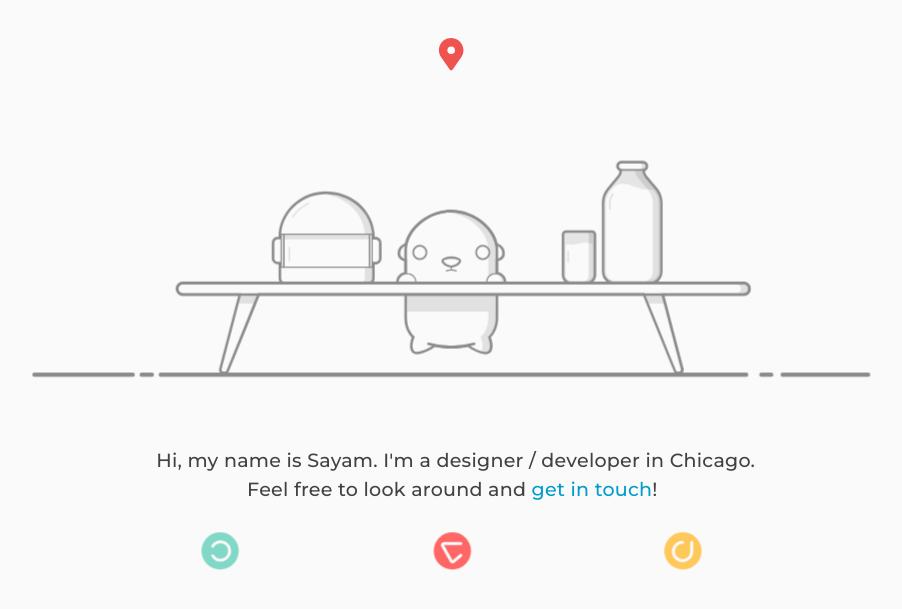
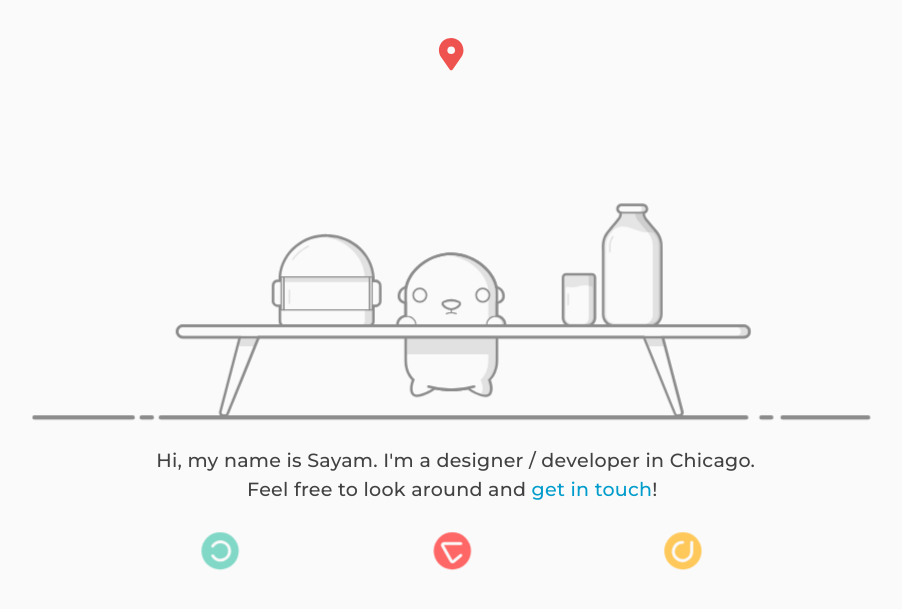
Before and after one commit to sayamkim/portfolio, a Jekyll site: the page built from index.html, in a window 1280 px wide. Shown: the top 609 px of the page, without its empty margins (189-1091 px from the left). Built offline with Jekyll 4.4.1, drawn with Linux system fonts in a browser that asks for light colours; nearby versions of some CDN libraries.

Commit message:
Fix cross-browser layout issues. Look into animation inconsistency in Safari.

```diff
--- a/_layouts/home-category-layout.html
+++ b/_layouts/home-category-layout.html
@@ -21,4 +21,4 @@
     <script src="https://ajax.googleapis.com/ajax/libs/jquery/3.1.1/jquery.min.js"></script>
     <script type="text/javascript" src="/assets/js/interactions.js"></script>
   </body>
-  </html>
+</html>
--- a/assets/css/home_page_styles.css
+++ b/assets/css/home_page_styles.css
@@ -112,5 +112,5 @@
 }
 
 .milk {
-  transform: scale(.75) translate(32.5px, -155px);
+  transform: scale(.75) translate(32.5px, -145px);
 }
--- a/assets/css/main.css
+++ b/assets/css/main.css
@@ -33,10 +33,10 @@
   }
 
   .container {
+    position: absolute;
     display: flex;
     flex-direction: column;
     align-items: center;
-    justify-content: center;
     height: 100%;
     top: 0;
     left: 0;
@@ -120,7 +120,7 @@
 }
 
 .nav-icon-lines {
-  display: block;
+  /*display: block;*/
   overflow: visible;
   height: 100%;
   max-width: 4%;
--- a/assets/css/resume_pages_linked.css
+++ b/assets/css/resume_pages_linked.css
@@ -3,23 +3,13 @@
   position: absolute;
   display: flex;
   flex-direction: column;
-  justify-content: center;
+  /*justify-content: center;*/
   align-items: center;
   top: 0;
   left: 0;
   bottom: 0;
   right: 0;
   background-color: #FAFAFA;
-  /*animation: resume-bg-fade-in 2s ease forwards;*/
-}
-
-@keyframes resume-bg-fade-in {
-  0% {
-    background-color: #FAFAFA;
-  }
-  100% {
-    background-color: #F7F5F2;
-  }
 }
 
 .resume-extension-width {
@@ -27,6 +17,7 @@
   display: flex;
   flex-direction: column;
   justify-content: center;
+  height: 100%;
   width: calc(100% - 20vw);
 }
 
@@ -138,6 +129,21 @@
 
 /* ANIMATIONS */
   /* ---Text Movers--- */
+  .experience-text-show-left {
+    animation: translate-text-left-experience 2.25s ease forwards;
+  }
+
+  @keyframes translate-text-left-experience {
+    0% {
+      transform: translate3d(50%, 0px, 0px);
+      opacity: 0;
+    }
+    100% {
+      transform: translate3d(0%, 0px, 0px);
+      opacity: 1;
+    }
+  }
+
   .experience-text-show-up {
     animation: translate-text-up-experience 1.25s ease 1s forwards;
   }
@@ -168,16 +174,18 @@
     }
   }
 
-  .experience-text-show-left {
-    animation: translate-text-left-experience 2.25s ease forwards;
+  .skills-text-show-left {
+    animation: translate-text-left-slow-skills 2.25s ease forwards;
   }
 
-  @keyframes translate-text-left-experience {
+  @keyframes translate-text-left-slow-skills {
     0% {
-      transform: translate3d(50%, 0px, 0px);
+      transform: translate3d(100%, 0px, 0px);
+      opacity: 0;
     }
     100% {
       transform: translate3d(0%, 0px, 0px);
+      opacity: 1;
     }
   }
 
@@ -196,16 +204,18 @@
     }
   }
 
-  .skills-text-show-left {
-    animation: translate-text-left-slow-skills 2.25s ease forwards;
+  .contact-text-show-left {
+    animation: translate-text-left-slow-contact 2.25s ease forwards;
   }
 
-  @keyframes translate-text-left-slow-skills {
+  @keyframes translate-text-left-slow-contact {
     0% {
       transform: translate3d(100%, 0px, 0px);
+      opacity: 0;
     }
     100% {
       transform: translate3d(0%, 0px, 0px);
+      opacity: 1;
     }
   }
 
@@ -221,19 +231,6 @@
     100% {
       transform: translate3d(0px, 0%, 0px);
       opacity: 1;
-    }
-  }
-
-  .contact-text-show-left {
-    animation: translate-text-left-slow-contact 2.25s ease forwards;
-  }
-
-  @keyframes translate-text-left-slow-contact {
-    0% {
-      transform: translate3d(100%, 0px, 0px);
-    }
-    100% {
-      transform: translate3d(0%, 0px, 0px);
     }
   }
 
--- a/index.html
+++ b/index.html
@@ -98,9 +98,6 @@
 							  <g id="carton-outline" fill="#8C8C8C">
 						      <path d="M143 .6c.4 0 .78.2.8.65 0 .45-.38.68-.78.68v.35c0 .36.07.68.22 1 .14.32.36.58.58.85l1.3 1.6c.97 1.15 1.77 1.9 2 3.54.06.44.04 1.6.04 2.05v14.45c0 .75-.15 1.32-.7 1.88-.54.56-1.1.73-1.87.73H136.76c-.14 0-.28 0-.42-.02-.7-.06-1.35-.42-1.77-1-.5-.67-.46-1.18-.46-1.94v-8.26-4.13-2.07c0-.7-.04-1.37.1-2.05.15-.7.42-1.3.84-1.88.4-.55.87-1.07 1.3-1.6.44-.53.88-1.06 1.3-1.6.54-.63.6-1.13.6-1.92h-.07c-.4 0-.76-.33-.7-.74.02-.23.1-.37.3-.48.18-.12.36-.12.56-.12H143m0-.6h-4.65c-.23 0-.55 0-.88.2-.34.23-.53.52-.58.9-.05.37.06.71.3 1 .12.13.27.24.44.32-.03.4-.13.7-.43 1.06l-.65.8-.65.8c-.13.15-.27.3-.4.47-.3.37-.63.74-.92 1.14-.48.64-.78 1.3-.95 2.1-.13.63-.12 1.23-.12 1.8l.02.38V25.54c0 .75 0 1.4.57 2.2.5.72 1.32 1.17 2.2 1.24h8.29c.98 0 1.67-.27 2.3-.9.76-.78.86-1.6.86-2.3V11.08c0-.76 0-1.53-.05-1.92-.2-1.6-.92-2.43-1.74-3.4l-.37-.44-1.3-1.6-.07-.06c-.2-.23-.35-.42-.45-.65-.1-.2-.14-.4-.16-.62.16-.06.3-.15.43-.27.23-.24.35-.55.34-.9C144.36.52 143.8 0 143 0z"/>
 							  </g>
-							  <!-- <g id="carton-text" fill="#B2B2B2">
-							    <path d="M137.18 10.52c.1-.2.26-.33.46-.44.2-.1.44-.15.7-.15h2.24v1.3h-1.86c-.17 0-.3.05-.4.14s-.16.2-.16.35c0 .17.07.3.2.4s.28.15.48.15h1.74v1.3h-1.86c-.17 0-.3.05-.4.14s-.16.2-.16.36c0 .17.07.3.2.4.12.1.28.15.48.15h1.74v1.32h-3.52v-1.3h.54c-.2-.13-.34-.28-.44-.47-.1-.18-.15-.4-.15-.63 0-.27.08-.5.2-.7s.33-.36.57-.46c-.24-.1-.43-.27-.56-.47-.12-.22-.2-.45-.2-.72 0-.25.07-.47.18-.66zM137.88 24.33c0-.3.13-.67.37-1.15-.27-.14-.55-.3-.82-.43-.28.5-.42 1-.42 1.54 0 .44.1.8.32 1.08.2.28.5.4.86.4.23 0 .42-.05.57-.17.15-.12.26-.26.33-.43.07-.17.14-.38.2-.63.06-.2.1-.33.15-.42s.1-.12.16-.12c.04 0 .08.02.1.07.04.06.05.13.05.22 0 .18-.04.4-.1.6-.08.22-.2.44-.33.66l.82.4c.16-.23.3-.48.37-.76.1-.3.14-.58.14-.9 0-.46-.1-.83-.32-1.1-.2-.3-.5-.44-.85-.44-.23 0-.42.07-.57.2-.15.12-.26.27-.33.44-.07.17-.15.38-.22.64-.05.2-.1.34-.14.43-.03.08-.08.13-.15.13-.05 0-.1-.03-.12-.07-.03-.05-.05-.12-.05-.2zM140.58 19.96l-1.22.64.28.26h.94v1.3h-4.8v-1.3h2.34l-1.06-.97V18.4l1.36 1.28 2.16-1.3zM137.06 16.7h3.52v1.32h-3.52zM135.58 16.88c.12-.12.28-.2.48-.2s.36.08.5.2c.1.13.17.3.17.5s-.06.35-.18.47c-.13.13-.3.2-.5.2s-.35-.07-.47-.2c-.13-.12-.2-.3-.2-.48s.07-.36.2-.5z"/>
-							  </g> -->
 							  <g id="glass-outline">
 						      <path fill="#E5E5E5" d="M126.4 28.7c-1.1 0-1.98-.9-1.98-1.98V17.3c0-.4.33-.73.72-.73h6.08c.4 0 .7.32.7.72v9.42c0 1.08-.87 1.97-1.95 1.97h-3.58z"/>
 					        <path fill="#8C8C8C" d="M131.22 16.87c.23 0 .4.2.4.42v9.42c0 .92-.73 1.67-1.65 1.67h-3.58c-.93 0-1.68-.76-1.68-1.68V17.3c0-.24.2-.43.42-.43h6.08m0-.6h-6.08c-.56 0-1 .46-1 1.02v9.42c0 1.25 1 2.27 2.25 2.27h3.57c1.25 0 2.26-1.03 2.26-2.28V17.3c0-.57-.45-1.03-1-1.03z"/>
```
